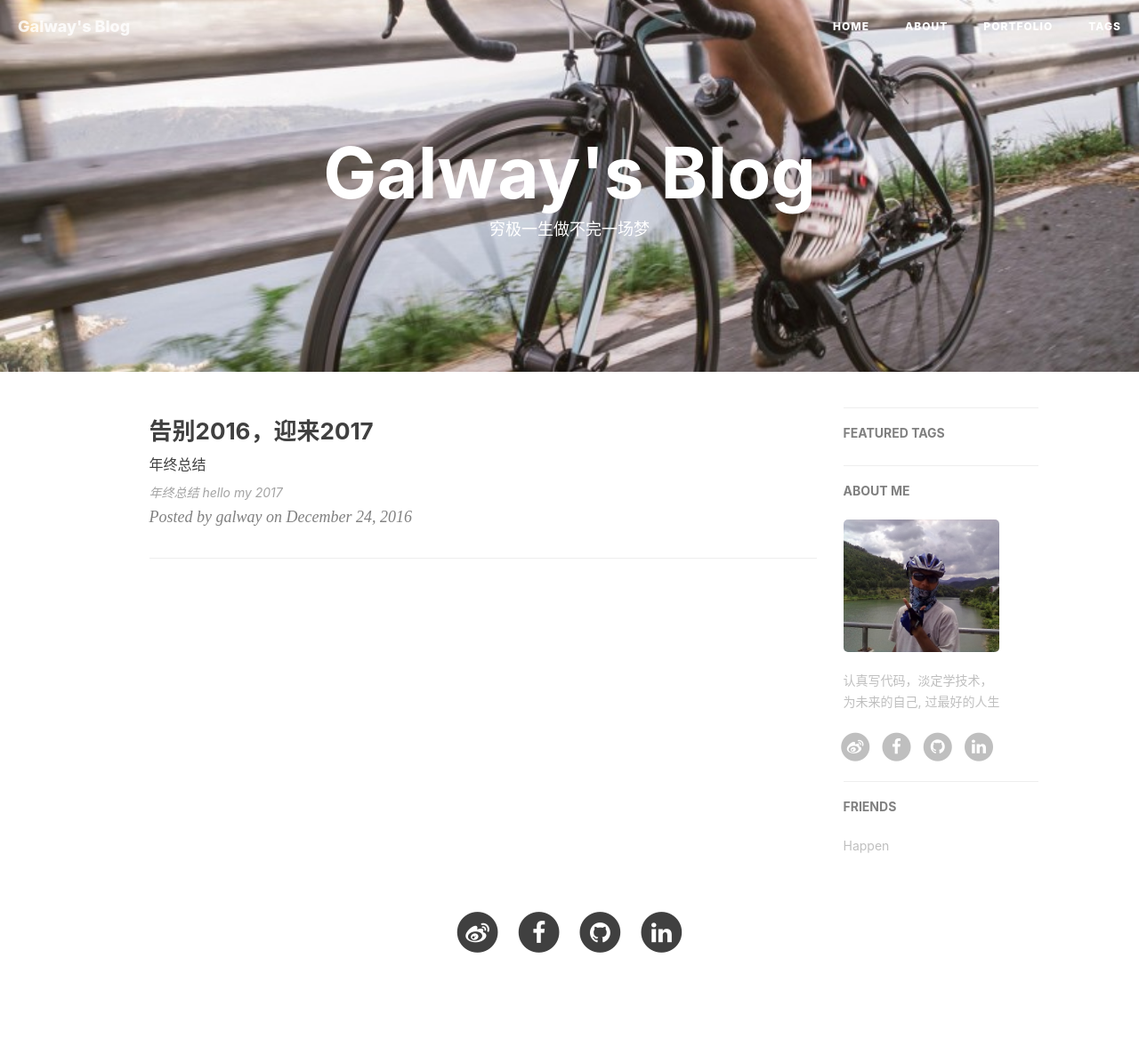
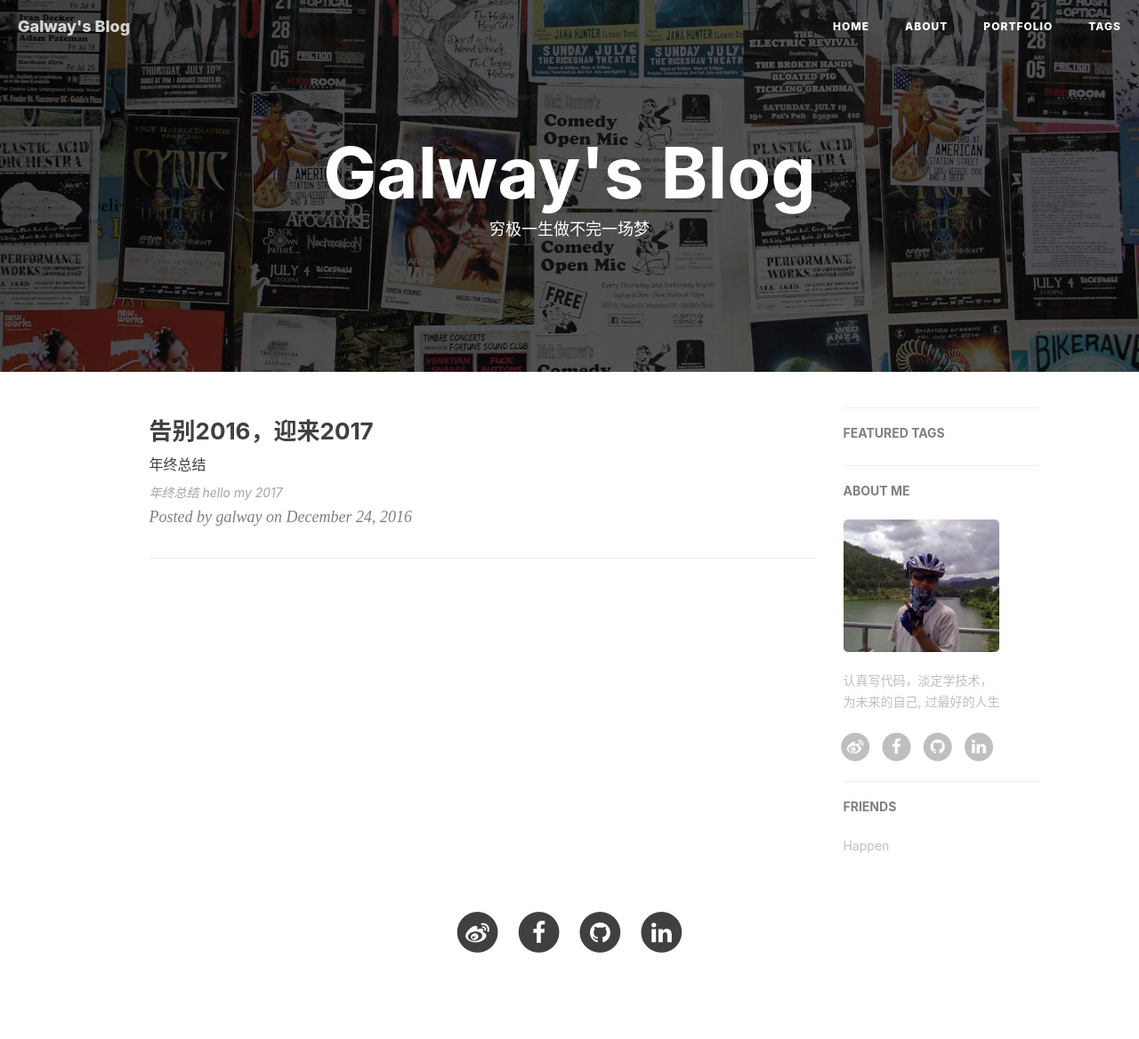
Before and after one commit to gaoweibupt/gaoweibupt.github.io, a Jekyll site: the page built from index.html, in a window 1280 px wide. Shown: the whole page at 89% size. Built offline with Jekyll 4.4.1, drawn with Linux system fonts in a browser that asks for light colours; nearby versions of some CDN libraries; the list of posts is cut into pages by our own code; comment, search, counter and statistics services are not loaded.

Commit message:
[修改首页图片]

```diff
--- a/_config.yml
+++ b/_config.yml
@@ -1,7 +1,7 @@
 # Site settings
 title: Galway's Blog
 SEOTitle: galway的博客 | Galway's Blog
-header-img: img/qizixingche-001.jpg
+header-img: img/home-bg.jpg
 email: gaoweibupt@gmail.com
 description: "关于生活、关于人生、关于编码 | galway，Web Designer，Phper, Javaer | 这里是 @galway 的个人博客，与你一起探讨技术人生。"
 keyword: "gaowei, galway, 高威, bupt, 博客, 个人网站, 互联网, 后台, 设计, 产品, 金融, 百度"
```
